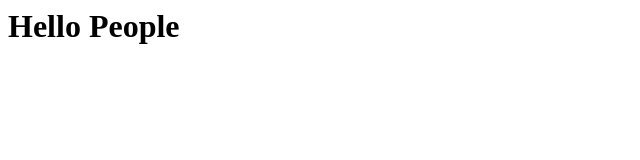
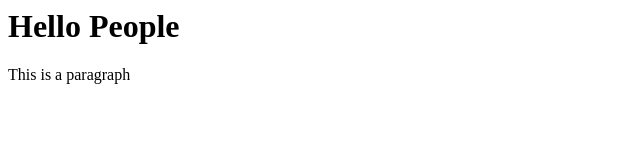
Before and after one commit to tris00017/super-project, a plain HTML site: page index.html in a window 1280 px wide. Shown: the whole page, without its empty margins (0-640 px from the left). Drawn offline with Linux system fonts and the light colour scheme.

Commit message:
updated the documents

```diff
--- a/app.js
+++ b/app.js
@@ -0,0 +1 @@
+console.log("Hello World");
--- a/index.html
+++ b/index.html
@@ -1 +1,2 @@
 <h1>Hello People</h1>
+<p>This is a paragraph</p>
--- a/styles.css
+++ b/styles.css
@@ -0,0 +1,6 @@
+*
+{
+    margin: 0;
+    padding: 0;
+    box-sizing: border-box;
+}
```
